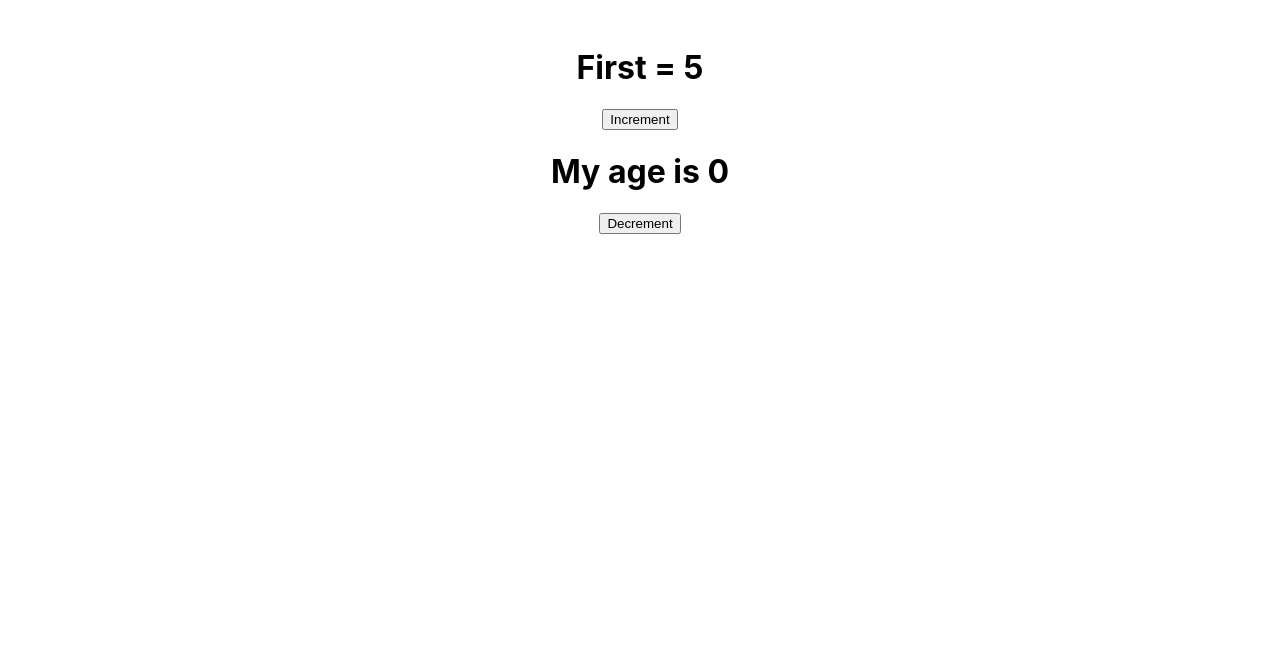
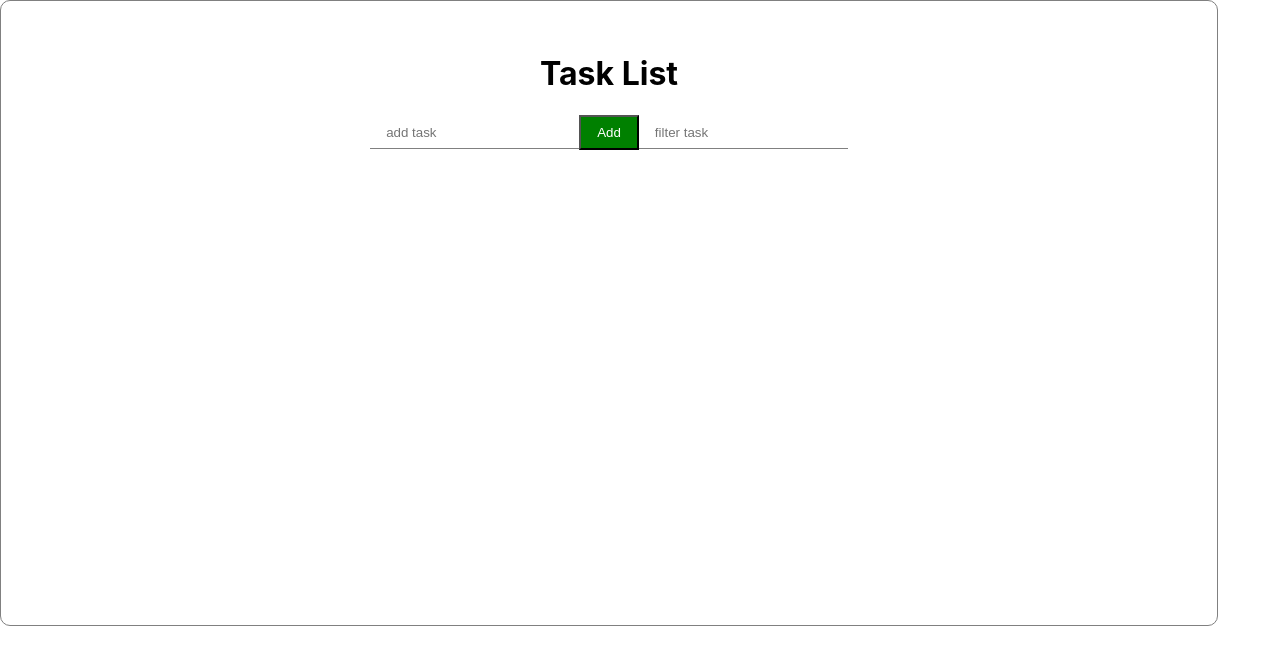
Before and after one commit to eddybruv/DataGirl-Tech, a React (Create React App) app in the folder ReactJS/Class 23/first-app/: page / in a window 1280 px wide. Shown: the top 664 px of the page. Built offline with nearby package versions, Linux system fonts and the light colour scheme.

Commit message:
modified

```diff
--- a/ReactJS/Class 23/first-app/src/App.jsx
+++ b/ReactJS/Class 23/first-app/src/App.jsx
@@ -1,29 +1,35 @@
 import React, {useState, useEffect} from 'react'
-import {Age} from './components/Age'
+import Todo from './components/Todo'
 
 function App () {
 
-  let [counter, setCounter] = useState(0);
-  let [first, setFirst] = useState(5)
+  // let [counter, setCounter] = useState(0);
+  // let [first, setFirst] = useState(5)
 
-  useEffect(() => {
-    counter > 0 && setFirst(first + 1);
-  }, [counter])
+  // useEffect(() => {
+  //   counter > 0 && setFirst(first + 1);
+  // }, [counter])
 
-  const changeCounter = (option) => {
-    option == 'decrement' && setCounter(counter - 1);
-    option == "increment" && setCounter(counter + 1);
-  }
+  // const changeCounter = (option) => {
+  //   option == 'decrement' && setCounter(counter - 1);
+  //   option == "increment" && setCounter(counter + 1);
+  // }
+
+  // return (
+  //   <div style={{ margin: "3rem", textAlign: "center" }}>
+  //     <h1>First = {first}</h1>
+  //     {/* <h3>{counter}</h3> */}
+  //     <button onClick={() => changeCounter("increment")}>Increment</button>
+
+  //     <Age age={counter} changeCounter={changeCounter}/>
+  //   </div>
+  // );
 
   return (
-    <div style={{ margin: "3rem", textAlign: "center" }}>
-      <h1>First = {first}</h1>
-      {/* <h3>{counter}</h3> */}
-      <button onClick={() => changeCounter("increment")}>Increment</button>
-
-      <Age age={counter} changeCounter={changeCounter}/>
+    <div>
+      <Todo />
     </div>
-  );
+  )
 }
 
 export default App;
```
